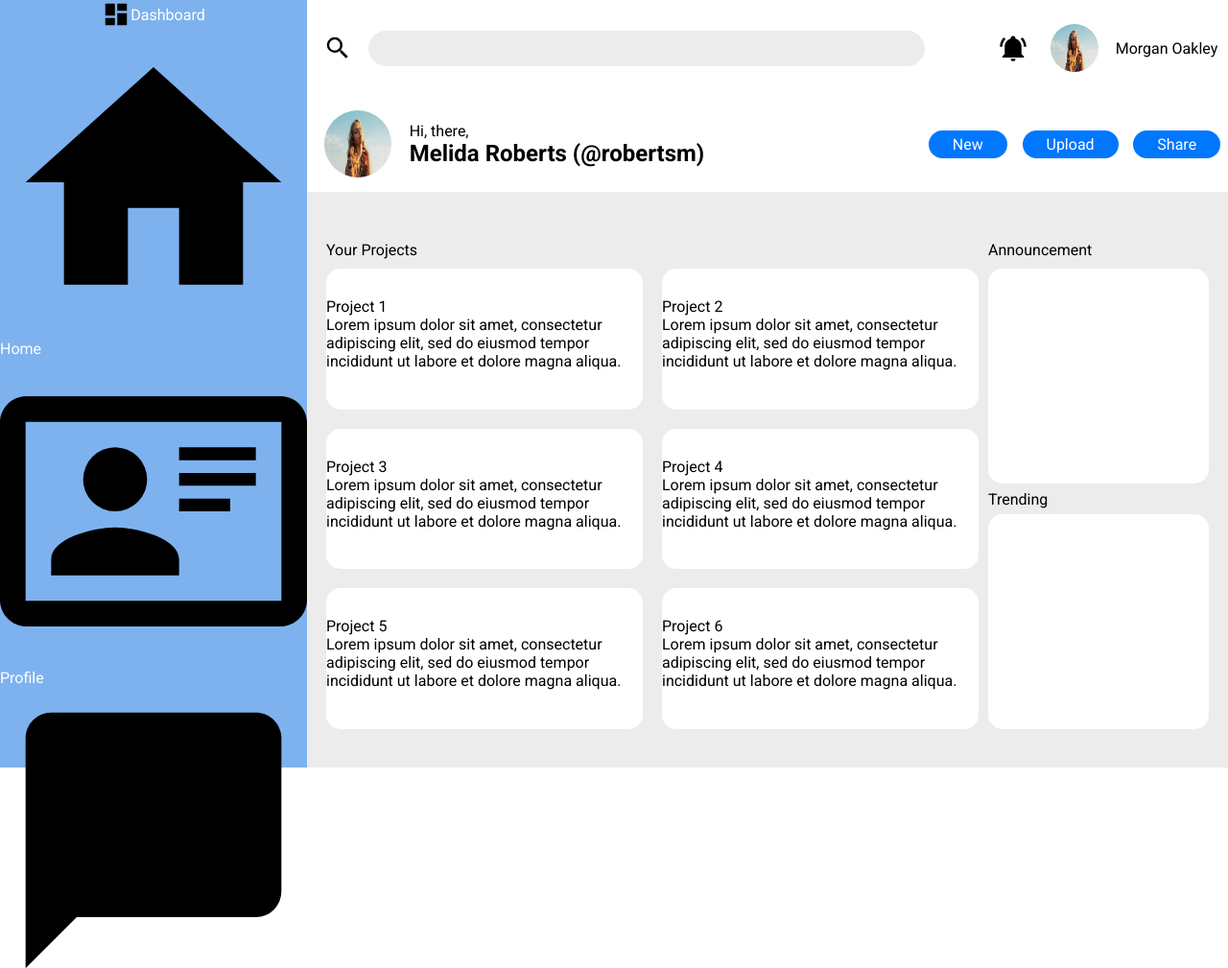
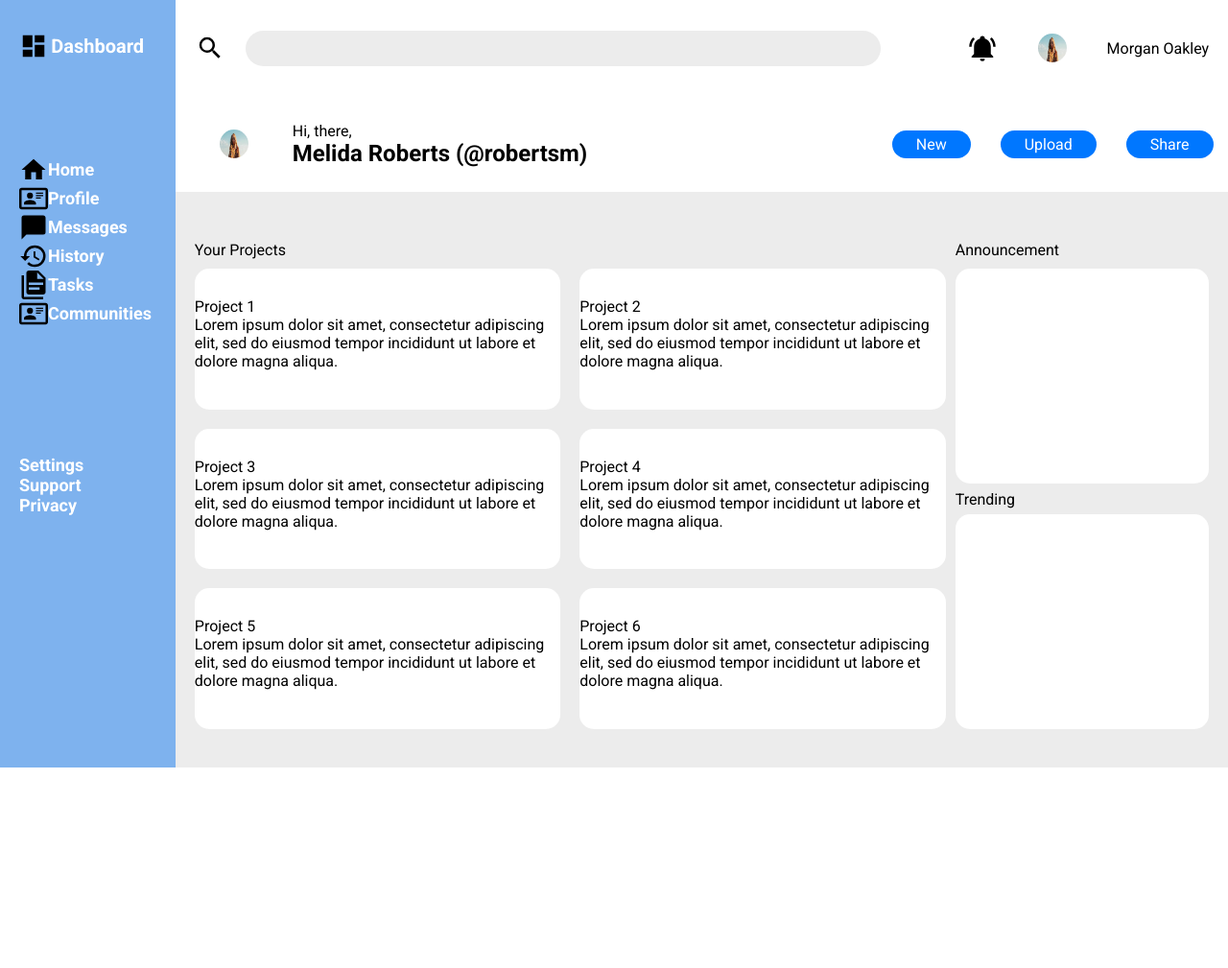
Before and after one commit to vishwakarma13/admin-dashboard, a plain HTML site: page index.html in a window 1280 px wide. Shown: the top 1009 px of the page at 96% size. After the commit the page ends 800 px from the top, so only its background shows below. Drawn offline with Linux system fonts and the light colour scheme.

Commit message:
add styles to nav class

```diff
--- a/style.css
+++ b/style.css
@@ -2,11 +2,12 @@ body {
     margin: 0;
     /* font-size: 25px; */
     font-family: "Roboto", sans-serif;
+
 }
 
 .container {
     display: grid;
-    grid-template-columns: 1fr 3fr;
+    grid-template-columns: 1fr 6fr;
     grid-template-rows: repeat(8, 1fr);
     height: 100vh;
 }
@@ -18,12 +19,9 @@ body {
     display: grid;
     /* grid-template-rows: 1fr 4fr 5fr; */
     color: white;
-}
-
-.dashboard {
-    display: flex;
-    align-items: center;
-    justify-content: center;
+    font-size: 18px;
+    font-weight: bold;
+    padding-left: 20px;
 }
 
 .nav {
@@ -34,9 +32,6 @@ body {
     grid-row: 5/9;
 }
 
-li {
-    list-style-type: none;
-}
 
 .search-bar-row {
     display: grid;
@@ -205,7 +200,7 @@ ul {
 .dashboard {
     display: flex;
     align-items: center;
-    justify-content: center;
+    /* justify-content: center; */
 
 }
 
@@ -213,3 +208,18 @@ ul {
     max-width: 30px;
     max-height: 30px;
 }
+
+.dashboard div {
+    margin-left: 2%;
+    font-size: 20px;
+}
+
+.home-text, .profile-text, .messages-text, .history-text, .tasks-text, .communities-text {
+    display: flex;
+    align-items: center;
+}
+
+div img {
+    max-width: 30px;
+    max-height: 30px;
+}
```
